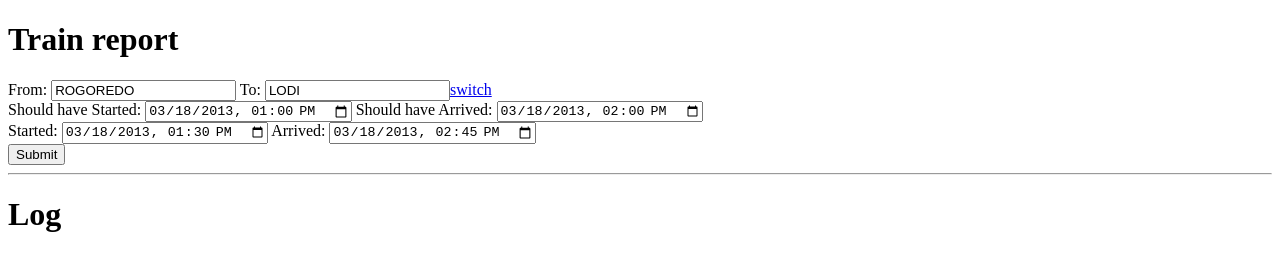
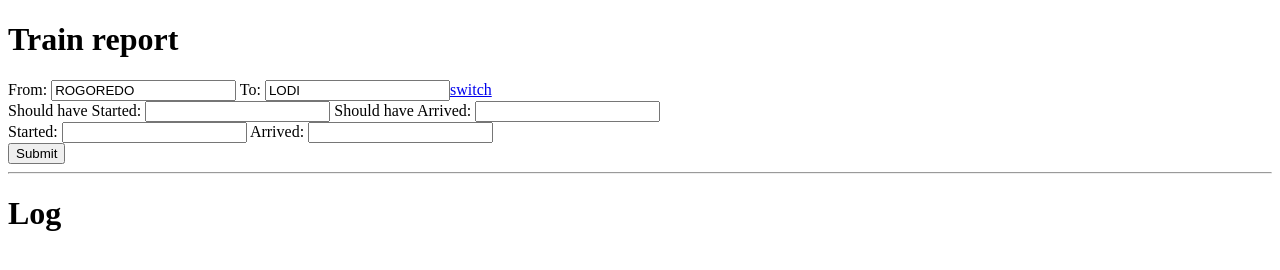
Before and after one commit to frame-of-mind/t-rain, a plain HTML site: page static/index.html in a window 1280 px wide. Drawn offline with nearby package versions, Linux system fonts and the light colour scheme; no server answers.

Commit message:
datepicker

```diff
--- a/static/index.html
+++ b/static/index.html
@@ -26,10 +26,10 @@
     <form action="/hour" method="post">
       <label>From:</label> <input id="from" type="text" name="from" value="ROGOREDO">
       <label>To:</label> <input id="to" type="text" name="to" value="LODI"><a href="#" onclick="onSwitch()">switch</a><br>
-      <label>Should have Started:</label> <input type="datetime-local" name="should-have-started" id="should-have-started" value="2013-03-18T13:00">
-      <label>Should have Arrived:</label> <input type="datetime-local" name="should-have-arrived" id="should-have-arrived" value="2013-03-18T14:00"><br>
-      <label>Started:</label> <input type="datetime-local" name="started" id="started" value="2013-03-18T13:30">
-      <label>Arrived:</label> <input type="datetime-local" name="arrived" id="arrived" value="2013-03-18T14:45"><br>
+      <label>Should have Started:</label> <input class="datepicker" type="text" name="should-have-started" id="should-have-started">
+      <label>Should have Arrived:</label> <input class="datepicker" type="text" name="should-have-arrived" id="should-have-arrived"><br>
+      <label>Started:</label> <input class="datepicker" type="text" name="started" id="started">
+      <label>Arrived:</label> <input class="datepicker" type="text" name="arrived" id="arrived"><br>
       <input type="button" onclick="submitTrain()" value="Submit">
     </form>
     <hr>
@@ -40,6 +40,9 @@
         </ul>
     </div>
     <script>
+        $(function() {
+          $(".datepicker").datepicker("option", "dateFormat", "dd/mm/yyyy");
+        });
         function onSwitch(){
             let fromVal = $('#from').val();
             $('#from').val($('#to').val());
@@ -47,6 +50,7 @@
         }
         function submitTrain() {
             let data = {
+                user: "mich",
                 from: $('#from').val(),
                 to: $('#to').val(),
                 started: $('#started').val(),
```
